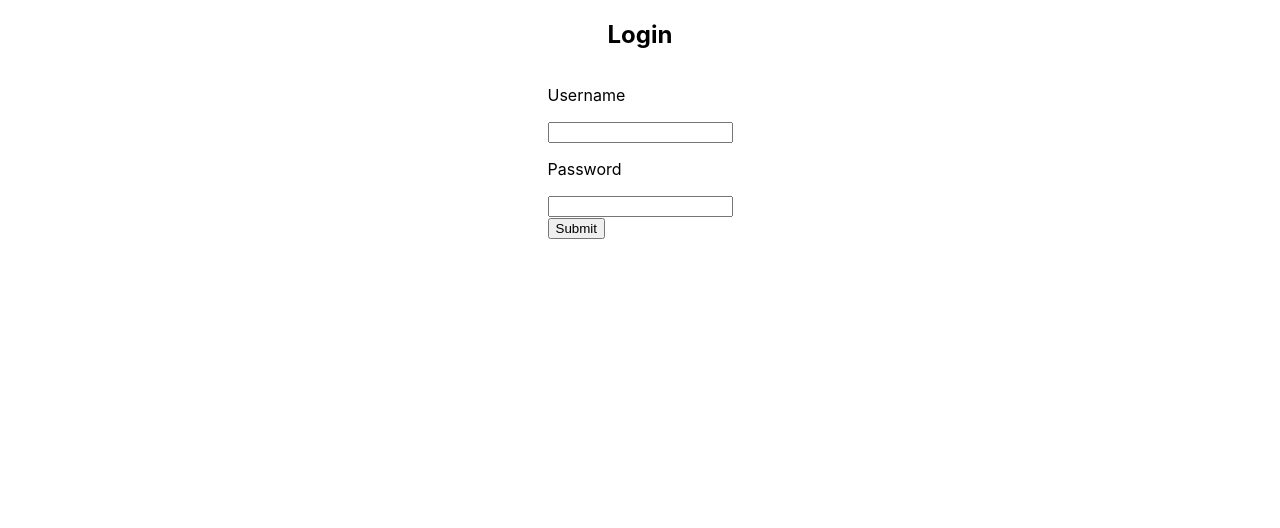
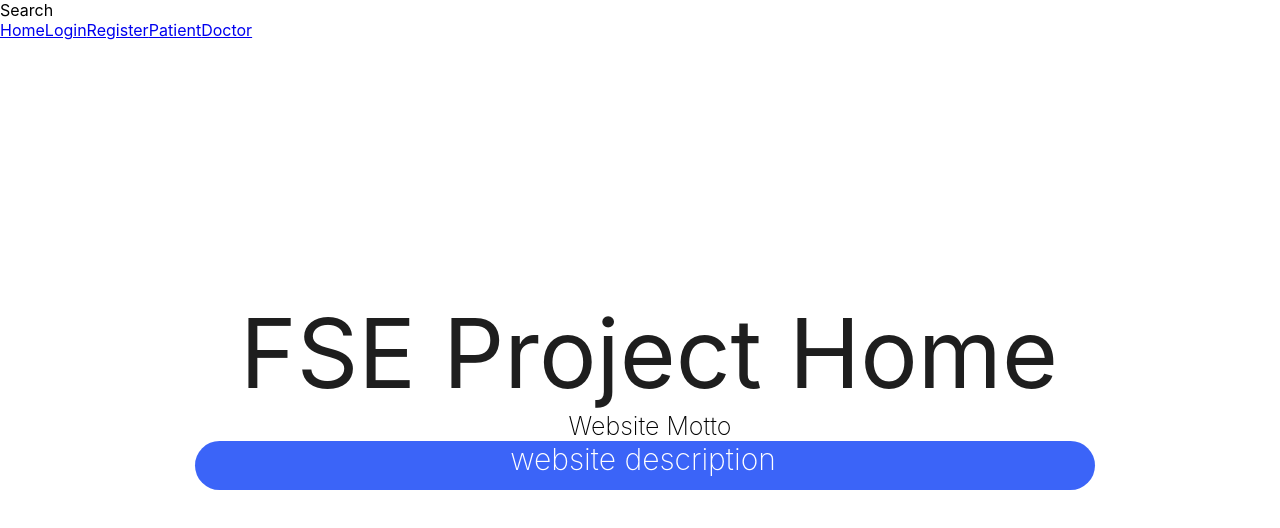
Before and after one commit to tjsubaric/FSE_Uiowa_Sp23, a React (Create React App) app in the folder front_end/: page / in a window 1280 px wide. Shown: the top 528 px of the page. Built offline with nearby package versions, Linux system fonts and the light colour scheme.

Commit message:
adjustments

```diff
--- a/front_end/src/App.js
+++ b/front_end/src/App.js
@@ -5,11 +5,9 @@ import Login from "./sharedPages/Login";
 import Patient from "./components/PatientMenu";
 import Doctor from "./components/DoctorMenu";
 import Register from "./patientPages/Register";
-//import LoginConfirmation from "./pages/LoginConfirmation";
 import { createBrowserHistory as history } from "history";
 import Dashboard from "./components/dashboard";
 import useToken from './components/useToken';
-
 import Appointments from "./patientPages/Appointments";
 import Messages from "./patientPages/Messages";
 import Find_a_Doc from "./patientPages/Find_a_Doc";
@@ -27,22 +25,17 @@ import SettingsDoc from "./drPages/SettingsDoc";
 import SettingsPat from "./patientPages/SettingsPat";
 import Logout from "./sharedPages/Logout";
 
-function setToken(userToken){
-  sessionStorage.setItem('token', JSON.stringify(userToken));
-}
+// function setToken(userToken){
+//   sessionStorage.setItem('token', JSON.stringify(userToken));
+// }
 
-function getToken(){
-  const tokenString = sessionStorage.getItem('token')
-  const userToken = JSON.parse(tokenString);
-  return userToken?.token
-}
+// function getToken(){
+//   const tokenString = sessionStorage.getItem('token')
+//   const userToken = JSON.parse(tokenString);
+//   return userToken?.token
+// }
 
 function App() {
-  const {token, setToken } = useToken();
-
-  if(!token) {
-    return <Login setToken={ setToken } />
-  }
 
   return (
     <Router history={history}>
```
